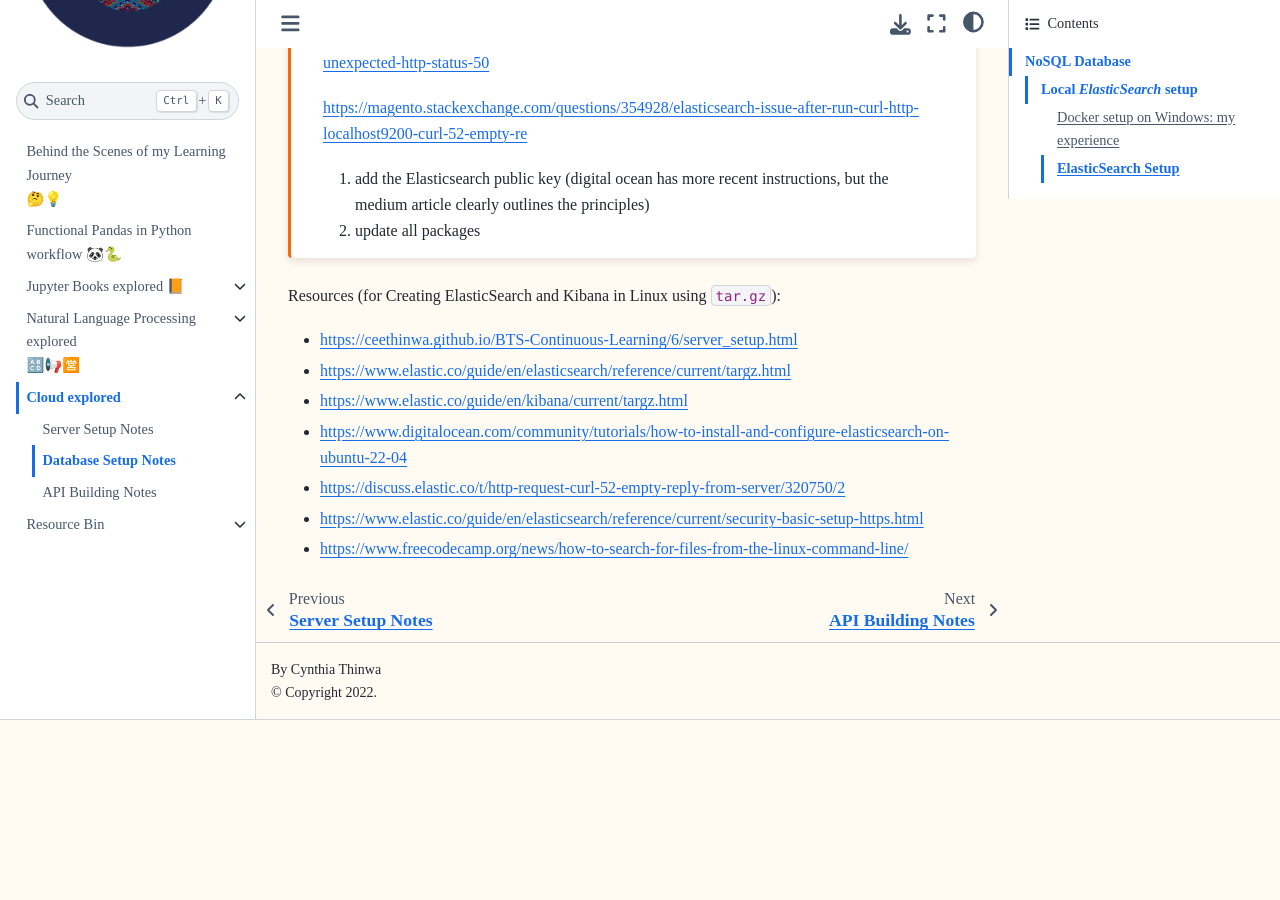
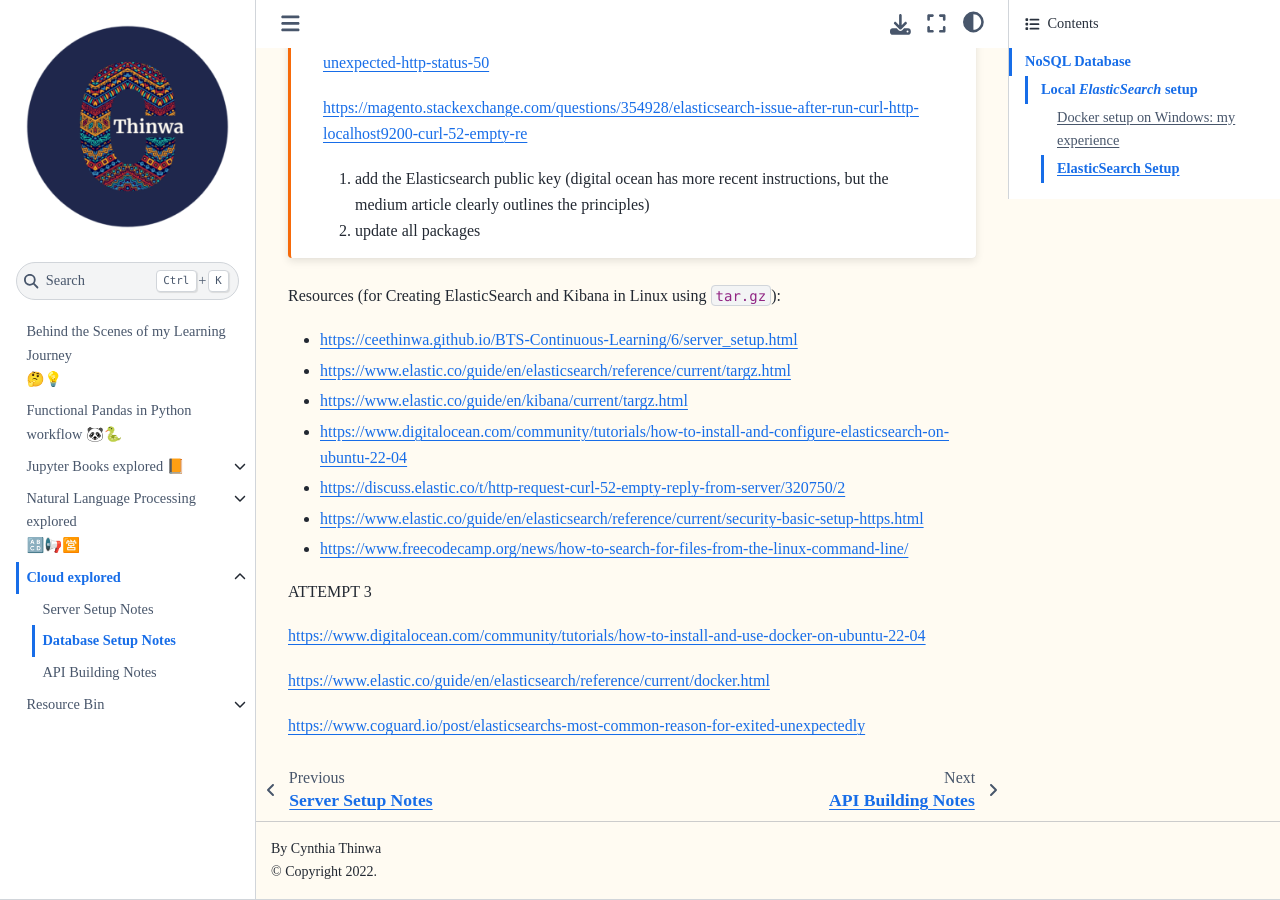
Before and after one commit to CeeThinwa/BTS-Continuous-Learning, a Jupyter Book: the page built from book/6/database_setup.md, in a window 1280 px wide and 900 px high, scrolled down 9771 px. Built offline with Jupyter Book 1.0.4 settings and Sphinx 7.4.7 and the Sphinx Book theme 1.1.4, drawn with Linux system fonts in a browser that asks for light colours; before the commit the page ends 10491 px from its top, so only the background shows below that.

Commit message:
Update database_setup.md

```diff
--- a/book/6/database_setup.md
+++ b/book/6/database_setup.md
@@ -170,3 +170,13 @@ Resources (for Creating ElasticSearch and Kibana in Linux using `tar.gz`):
 * https://discuss.elastic.co/t/http-request-curl-52-empty-reply-from-server/320750/2
 * https://www.elastic.co/guide/en/elasticsearch/reference/current/security-basic-setup-https.html
 * https://www.freecodecamp.org/news/how-to-search-for-files-from-the-linux-command-line/
+
+
+
+ATTEMPT 3
+
+https://www.digitalocean.com/community/tutorials/how-to-install-and-use-docker-on-ubuntu-22-04
+
+https://www.elastic.co/guide/en/elasticsearch/reference/current/docker.html
+
+https://www.coguard.io/post/elasticsearchs-most-common-reason-for-exited-unexpectedly
```
